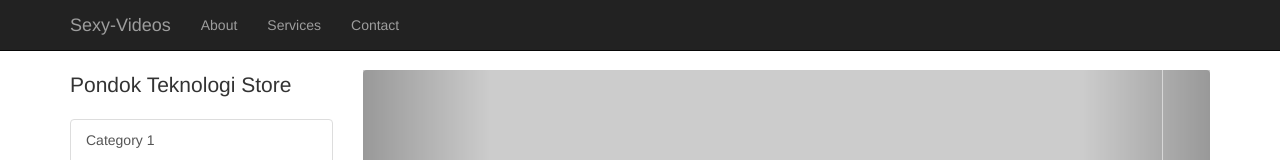
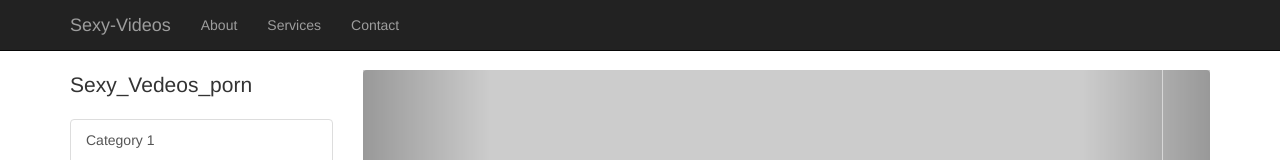
Before and after one commit to and321/girl321, a plain HTML site: page index.html in a window 1280 px wide. Shown: the top 160 px of the page. Drawn offline with Linux system fonts and the light colour scheme; placeholder pictures from the web are drawn by us.

Commit message:
Update index.html

```diff
--- a/index.html
+++ b/index.html
@@ -66,7 +66,7 @@
         <div class="row">
 
             <div class="col-md-3">
-                <p class="lead">Pondok Teknologi Store</p>
+                <p class="lead">Sexy_Vedeos_porn</p>
                 <div class="list-group">
                     <a href="#" class="list-group-item">Category 1</a>
                     <a href="#" class="list-group-item">Category 2</a>
```
